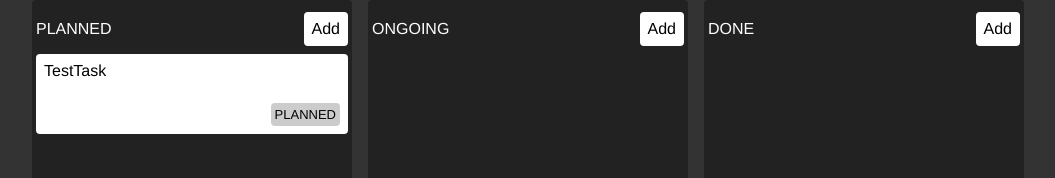
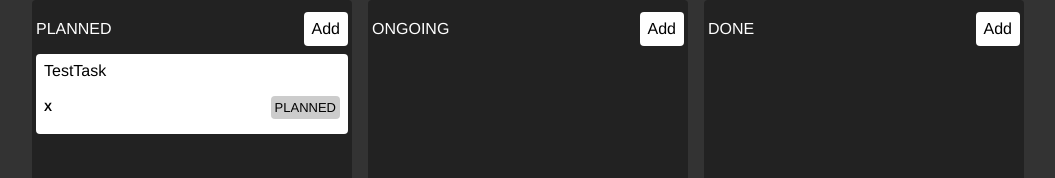
Before and after one commit to Azikenp/kanban_zust, a React (Vite) app: page / in a window 1280 px wide. Shown: the top 178 px of the page, without its empty margins (112-1167 px from the left). Built offline with nearby package versions, Linux system fonts and the light colour scheme.

Commit message:
drag nd drop

```diff
--- a/src/components/Column.jsx
+++ b/src/components/Column.jsx
@@ -17,7 +17,13 @@ const Column = ({ state }) => {
   const addTask = useStore((store) => store.addTask);
 
   return (
-    <div className="column">
+    <div
+      className="column"
+      onDragOver={(e) => {
+        e.preventDefault();
+      }}
+      onDrop={() => console.log("dropped")}
+    >
       <div className="titleWrapper">
         <p>{state}</p>
         <button
--- a/src/components/Task.css
+++ b/src/components/Task.css
@@ -8,11 +8,13 @@
   flex-direction: column;
   justify-content: space-between;
   margin-bottom: 10px;
+  cursor: move;
 }
 
 .bottomWrapper {
   display: flex;
   justify-content: space-between;
+  align-items: center;
 }
 
 .status {
@@ -31,3 +33,9 @@
 .DONE {
   background: var(--COLOR-DONE);
 }
+
+.task p {
+  font-size: 12px;
+  cursor: pointer;
+  font-weight: 700;
+}
--- a/src/components/Task.jsx
+++ b/src/components/Task.jsx
@@ -7,11 +7,15 @@ const Task = ({ title }) => {
     store.tasks.find((task) => task.title === title)
   );
 
+  const deleteTask = useStore((store) => store.deleteTask);
+
   return (
-    <div className="task">
+    <div className="task" draggable>
       <div>{task.title}</div>
       <div className="bottomWrapper">
-        <div></div>
+        <div>
+          <p onClick={() => deleteTask(task.title)}>X</p>
+        </div>
         <div className={classNames("status", task.state)}>{task.state}</div>
       </div>
     </div>
--- a/src/store.js
+++ b/src/store.js
@@ -4,6 +4,10 @@ const store = (set) => ({
   tasks: [{ title: "TestTask", state: "PLANNED" }],
   addTask: (title, state) =>
     set((store) => ({ tasks: [...store.tasks, { title, state }] })),
+  deleteTask: (title) =>
+    set((store) => ({
+      tasks: store.tasks.filter((task) => task.title !== title),
+    })),
 });
 
 export const useStore = create(store);
```
